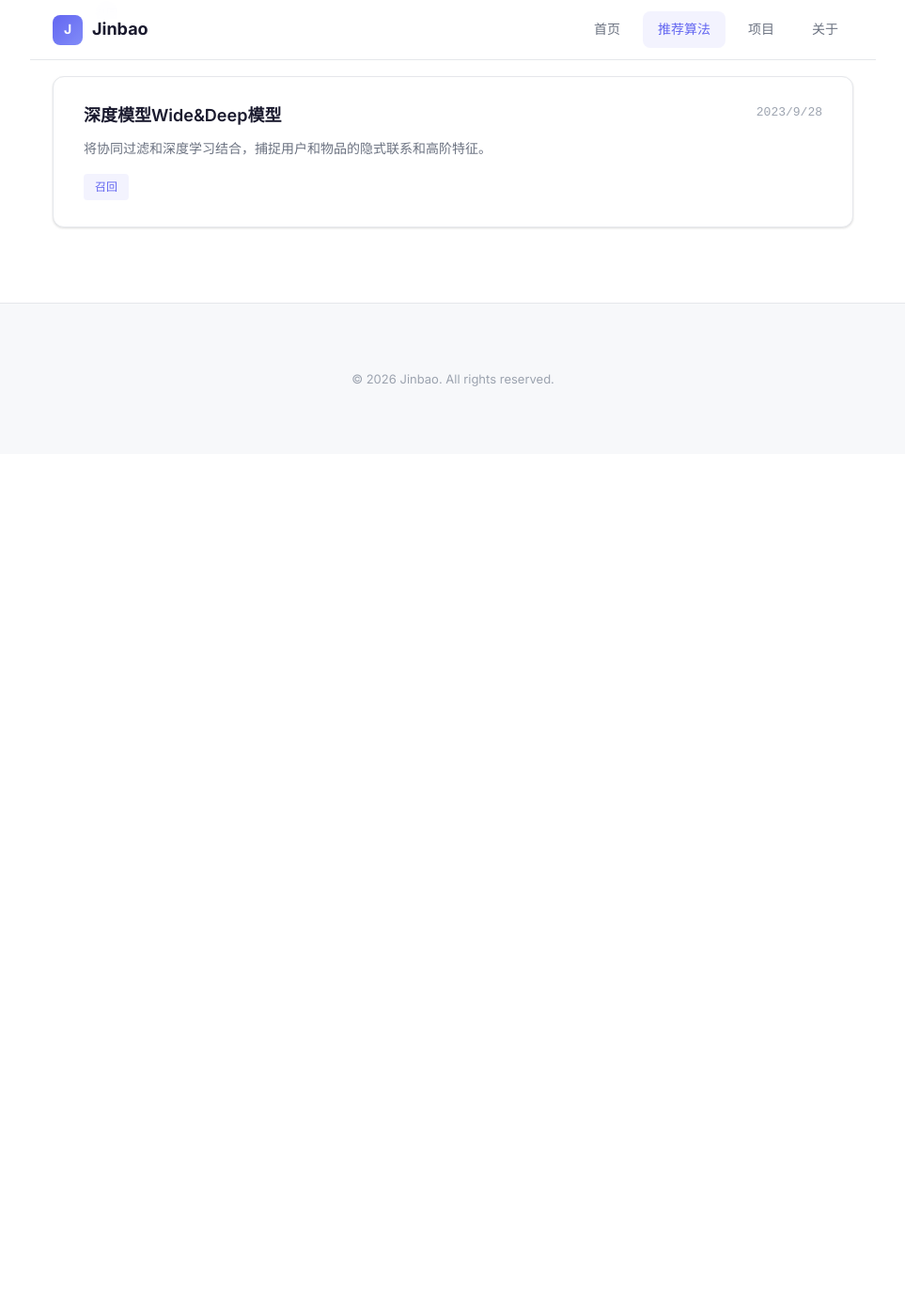
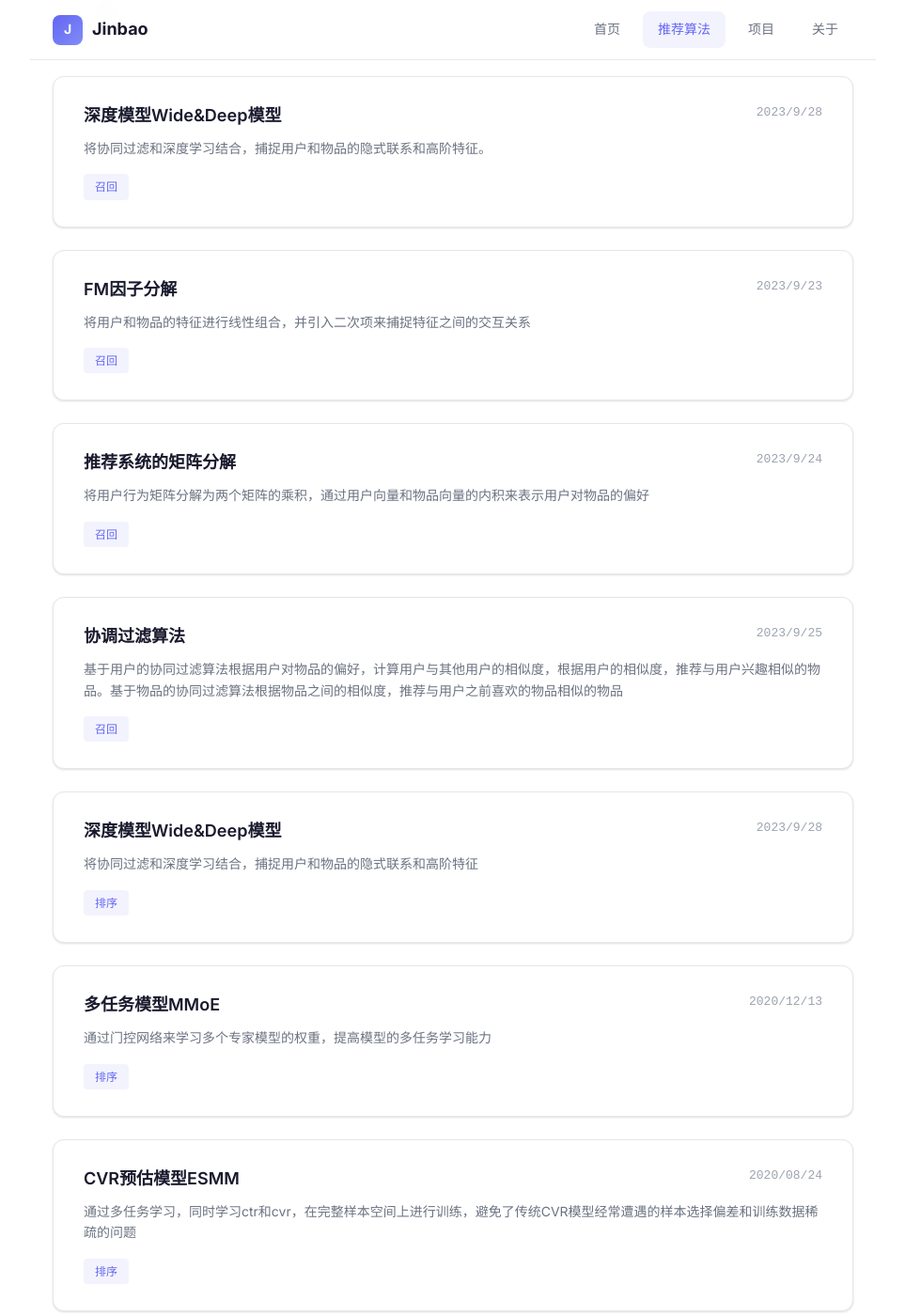
Before and after one commit to JinbaoSite/jinbaosite.github.io, a Jekyll site: the page built from recsys/index.md, in a window 1280 px wide and 1400 px high, scrolled down 492 px. Shown: the whole window at 94% size, without its empty margins (158-1121 px from the left). Built offline with Jekyll 4.4.1, drawn with Linux system fonts in a browser that asks for light colours; before the commit the page ends 975 px from its top, so only the background shows below that.

Commit message:
Update index.md

```diff
--- a/recsys/index.md
+++ b/recsys/index.md
@@ -13,4 +13,34 @@ article-list:
     article-date: 2023/9/28
     article-desc: 将协同过滤和深度学习结合，捕捉用户和物品的隐式联系和高阶特征。
     article-tags: [召回]
+  - article-title: FM因子分解
+    article-url: /recsys/fm
+    article-date: 2023/9/23
+    article-desc: 将用户和物品的特征进行线性组合，并引入二次项来捕捉特征之间的交互关系
+    article-tags: [召回]
+  - article-title: 推荐系统的矩阵分解
+    article-url: /recsys/mf
+    article-date: 2023/9/24
+    article-desc: 将用户行为矩阵分解为两个矩阵的乘积，通过用户向量和物品向量的内积来表示用户对物品的偏好
+    article-tags: [召回]
+  - article-title: 协调过滤算法
+    article-url: /recsys/cf
+    article-date: 2023/9/25
+    article-desc: 基于用户的协同过滤算法根据用户对物品的偏好，计算用户与其他用户的相似度，根据用户的相似度，推荐与用户兴趣相似的物品。基于物品的协同过滤算法根据物品之间的相似度，推荐与用户之前喜欢的物品相似的物品
+    article-tags: [召回]
+  - article-title: 深度模型Wide&Deep模型
+    article-url: /recsys/wdl
+    article-date: 2023/9/28
+    article-desc: 将协同过滤和深度学习结合，捕捉用户和物品的隐式联系和高阶特征
+    article-tags: [排序]
+  - article-title: 多任务模型MMoE
+    article-url: /recsys/mmoe
+    article-date: 2020/12/13
+    article-desc: 通过门控网络来学习多个专家模型的权重，提高模型的多任务学习能力
+    article-tags: [排序]
+  - article-title: CVR预估模型ESMM
+    article-url: /recsys/esmm
+    article-date: 2020/08/24
+    article-desc: 通过多任务学习，同时学习ctr和cvr，在完整样本空间上进行训练，避免了传统CVR模型经常遭遇的样本选择偏差和训练数据稀疏的问题
+    article-tags: [排序]
 ---
```
